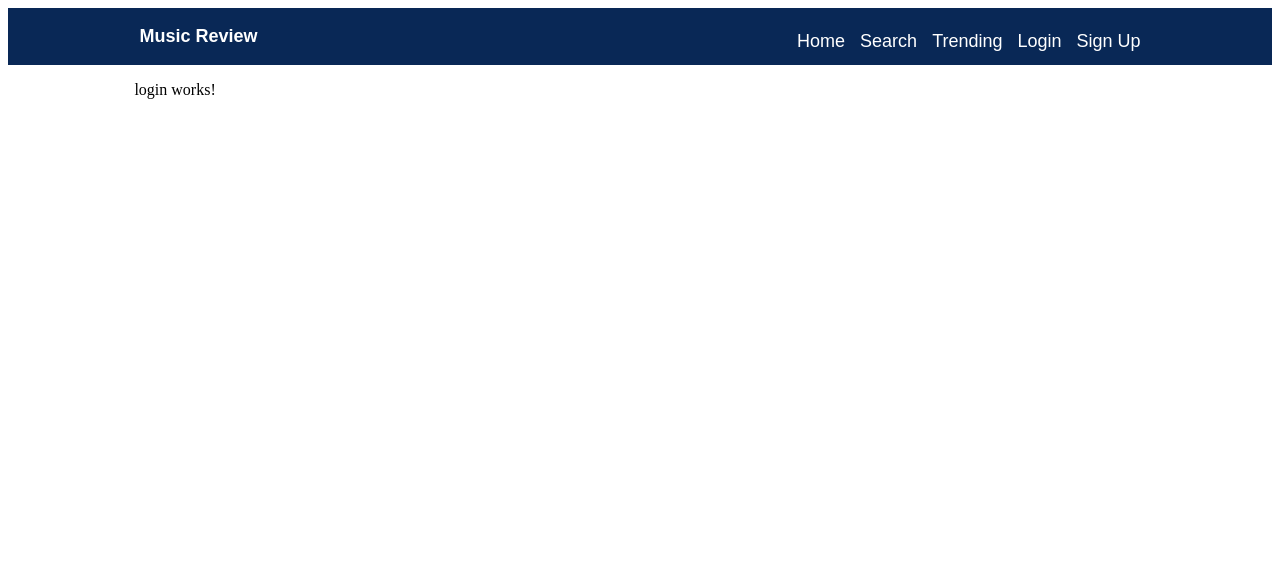
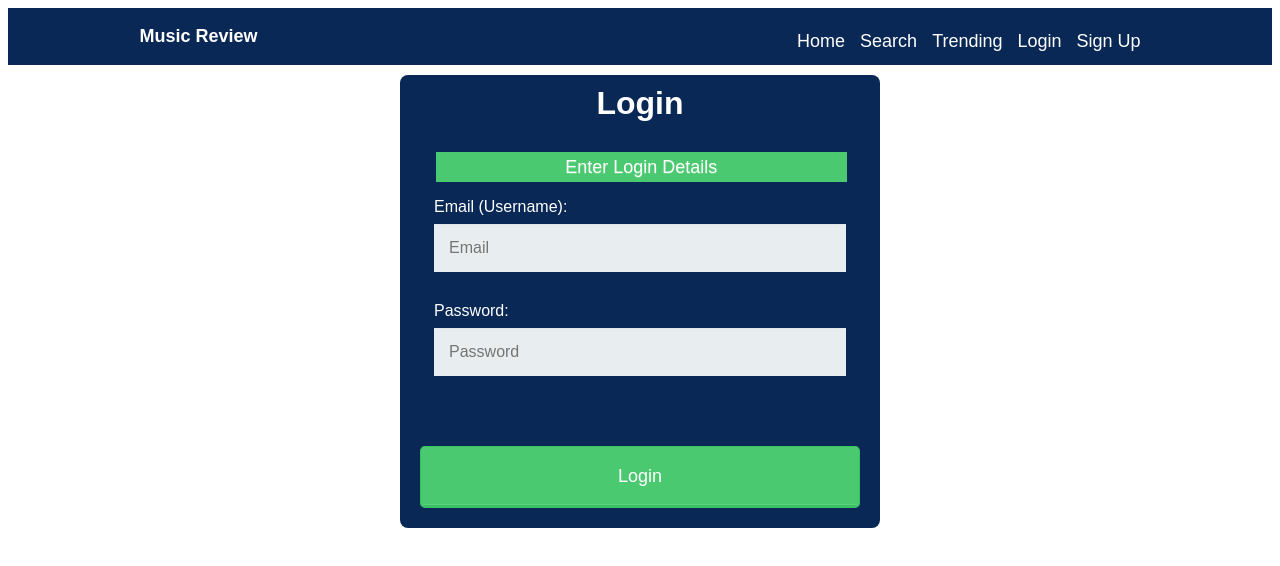
Before and after one commit to tejasvi1397/Boom-Box-Music-Review-Wesbite, an Angular app in the folder MusicWeb/: page /login in a window 1280 px wide. Shown: the top 566 px of the page. Built offline with nearby package versions, Linux system fonts and the light colour scheme.

Commit message:
add post functionality for user login and save jwt token in browser storage

```diff
--- a/MusicWeb/src/app/http.service.ts
+++ b/MusicWeb/src/app/http.service.ts
@@ -21,4 +21,12 @@ export class HttpService {
     });
   }
 
+  post_login_user(user_details): Observable<object>{
+    return this.http.post('http://localhost:8080/api/secure/login', user_details, {
+      headers: new HttpHeaders({
+        'Content-Type': 'application/json'
+      })
+    });
+  }
+
 }
--- a/MusicWeb/src/app/login/login.component.css
+++ b/MusicWeb/src/app/login/login.component.css
@@ -0,0 +1,100 @@
+*, *:before, *:after {
+    -moz-box-sizing: border-box;
+    -webkit-box-sizing: border-box;
+    box-sizing: border-box;
+  }
+  .login{
+    color: #FFF;
+    font-family: 'Nunito', sans-serif;
+  }
+  body {
+    font-family: 'Nunito', sans-serif;
+    color: #384047;
+  }
+
+  form {
+    max-width: 300px;
+    margin: 10px auto;
+    padding: 10px 20px;
+    background: #092856;
+    border-radius: 8px;
+  }
+
+  h1 {
+    margin: 0 0 30px 0;
+    text-align: center;
+  }
+
+input[type="email"],
+input[type="password"]
+{
+  background: rgba(255,255,255,0.1);
+  border: none;
+  font-size: 16px;
+  height: auto;
+  margin: 0;
+  outline: 0;
+  padding: 15px;
+  width: 100%;
+  background-color: #e8eeef;
+  color: #8a97a0;
+  box-shadow: 0 1px 0 rgba(0,0,0,0.03) inset;
+  margin-bottom: 30px;
+}
+
+button {
+    padding: 19px 39px 18px 39px;
+    color: #FFF;
+    background-color: #4bc970;
+    font-size: 18px;
+    text-align: center;
+    font-style: normal;
+    border-radius: 5px;
+    width: 100%;
+    border: 1px solid #3ac162;
+    border-width: 1px 1px 3px;
+    box-shadow: 0 -1px 0 rgba(255,255,255,0.1) inset;
+    margin-bottom: 10px;
+  }
+
+  fieldset {
+    margin-bottom: 30px;
+    border: none;
+  }
+
+  legend {
+    font-size: 1.4em;
+    margin-bottom: 10px;
+  }
+
+  label {
+    display: block;
+    margin-bottom: 8px;
+  }
+
+  label.light {
+    font-weight: 300;
+    display: inline;
+  }
+
+  .number {
+    background-color: #4bc970;
+    color: #fff;
+    height: 30px;
+    width: 263%;
+    display: inline-block;
+    font-size: 18px;
+    margin-right: 4px;
+    line-height: 30px;
+    text-align: center;
+    text-shadow: 0 1px 0 rgba(255,255,255,0.2);
+    /* border-radius: 100%; */
+  }
+
+  @media screen and (min-width: 480px) {
+
+    form {
+      max-width: 480px;
+    }
+
+  }
--- a/MusicWeb/src/app/login/login.component.html
+++ b/MusicWeb/src/app/login/login.component.html
@@ -1 +1,16 @@
-<p>login works!</p>
+<div class="login">
+        <form method="POST">
+
+        <h1>Login</h1>
+
+        <fieldset>
+          <legend><span class="number">Enter Login Details</span></legend>
+          <label>Email (Username):</label>
+          <input type="email" [(ngModel)]="Email" id="login_email" placeholder="Email" [ngModelOptions]="{standalone: true}">
+
+          <label>Password:</label>
+          <input type="password" [(ngModel)]="Password" id="login_password" placeholder="Password" [ngModelOptions]="{standalone: true}">
+        </fieldset>
+        <button routerLink="/" (click)="login()">Login</button>
+      </form>
+  </div>
--- a/MusicWeb/src/app/login/login.component.ts
+++ b/MusicWeb/src/app/login/login.component.ts
@@ -1,4 +1,5 @@
 import { Component, OnInit } from '@angular/core';
+import { HttpService } from '../http.service';
 
 @Component({
   selector: 'app-login',
@@ -7,9 +8,26 @@ import { Component, OnInit } from '@angular/core';
 })
 export class LoginComponent implements OnInit {
 
-  constructor() { }
+  login_user_data: Object;
+  Email: string;
+  Password: string;
+
+  constructor(private _http: HttpService) { }
 
   ngOnInit() {
   }
+  login(){
+    let user_details = {
+      Email: this.Email,
+      Password: this.Password
+    };
+    this._http.post_login_user(JSON.stringify(user_details)).subscribe(data => {
+      this.login_user_data = data
+      localStorage.setItem('token', this.login_user_data['token'])
+      console.log(this.login_user_data['token'])
+    },
+    err => console.log(err)
+    )
+  }
 
 }
--- a/MusicWeb/src/app/signup/signup.component.css
+++ b/MusicWeb/src/app/signup/signup.component.css
@@ -78,17 +78,17 @@ button {
   }
 
   .number {
-    background-color: #5fcf80;
+    background-color: #4bc970;
     color: #fff;
     height: 30px;
-    width: 30px;
+    width: 290%;
     display: inline-block;
-    font-size: 0.8em;
+    font-size: 18px;
     margin-right: 4px;
     line-height: 30px;
     text-align: center;
     text-shadow: 0 1px 0 rgba(255,255,255,0.2);
-    border-radius: 100%;
+    /* border-radius: 100%; */
   }
 
   @media screen and (min-width: 480px) {
--- a/MusicWeb/src/app/signup/signup.component.html
+++ b/MusicWeb/src/app/signup/signup.component.html
@@ -4,7 +4,7 @@
         <h1>Sign Up</h1>
 
         <fieldset>
-          <legend><span class="number">1</span>Enter Information</legend>
+          <legend><span class="number">Enter Information</span></legend>
           <label>Email (Username):</label>
           <input type="email" [(ngModel)]="Email" id="signup_email" placeholder="Email" [ngModelOptions]="{standalone: true}">
 
```
Also changed, not shown: 1 other file (tests, documents, lock files or other folders).
